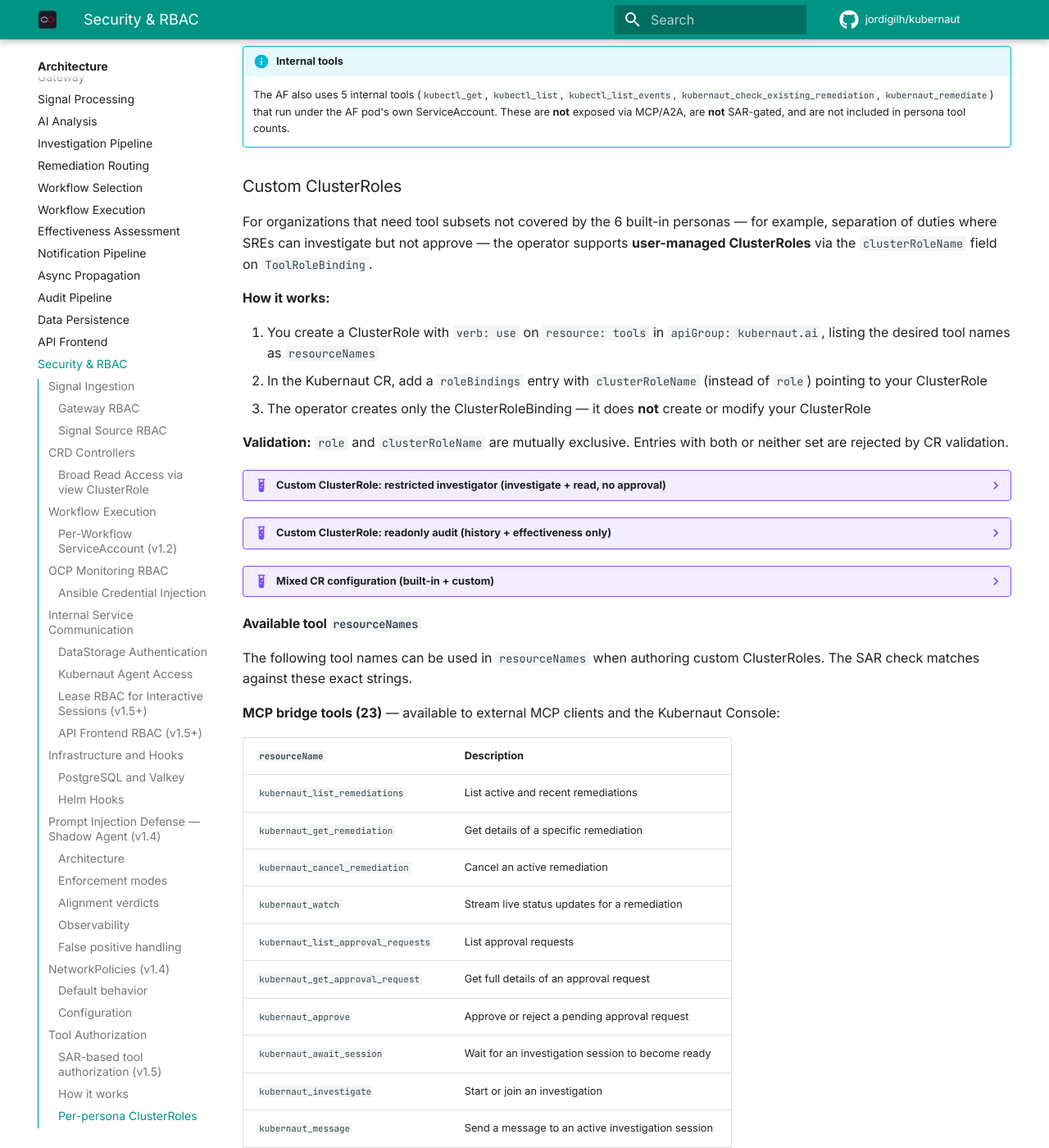
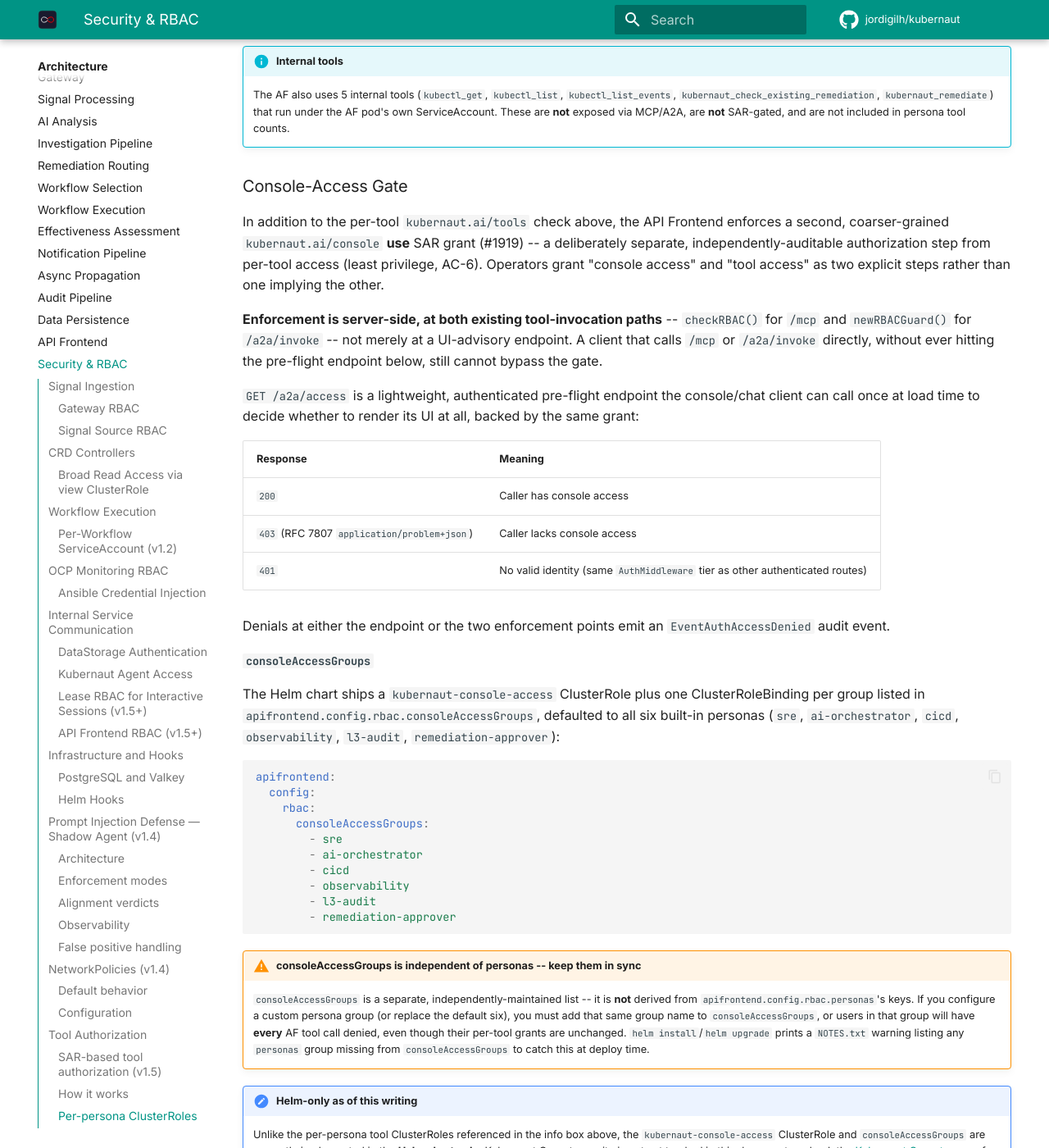
Before and after one commit to jordigilh/kubernaut-docs, an MkDocs documentation site: the page built from docs/architecture/security-rbac.md, in a window 1280 px wide and 1400 px high, scrolled down 15586 px. Shown: the whole window at 82% size. Built offline with MkDocs 1.6.1 and Material for MkDocs 9.7.7, drawn with Linux system fonts in a browser that asks for light colours; comment, search, counter and statistics services are not loaded; the version menu is left out; some of the changed text lies outside the part shown.

Commit message:
docs(security-rbac): document the console-access gate (#1919)
kubernaut#1919 added a coarse-grained kubernaut.ai/console SAR grant,
enforced server-side at both AF tool-invocation paths (checkRBAC() for
/mcp, newRBACGuard() for /a2a/invoke) in addition to the pre-existing
per-tool kubernaut.ai/tools check, plus a GET /a2a/access pre-flight
endpoint for UI gating. Documents why it's a separate grant (AC-6 least
privilege), how enforcement is bypass-proof by design (the two production
tool-invocation paths check it directly, not just the pre-flight
endpoint), the consoleAccessGroups Helm value and its independence from
personas (with the resulting operator upgrade-safety gap this implies --
kubernaut#1943), and that this is currently Helm-chart-only pending
Kubernaut Operator parity.

Co-authored-by: Cursor <cursoragent@cursor.com>

````diff
--- a/docs/architecture/security-rbac.md
+++ b/docs/architecture/security-rbac.md
@@ -405,6 +405,45 @@ The Helm chart ships 6 per-persona ClusterRoles via a data-driven template (`api
 !!! info "Internal tools"
     The AF also uses 5 internal tools (`kubectl_get`, `kubectl_list`, `kubectl_list_events`, `kubernaut_check_existing_remediation`, `kubernaut_remediate`) that run under the AF pod's own ServiceAccount. These are **not** exposed via MCP/A2A, are **not** SAR-gated, and are not included in persona tool counts.
 
+### Console-Access Gate {: #console-access-gate }
+
+In addition to the per-tool `kubernaut.ai/tools` check above, the API Frontend enforces a second, coarser-grained `kubernaut.ai/console` **use** SAR grant (#1919) -- a deliberately separate, independently-auditable authorization step from per-tool access (least privilege, AC-6). Operators grant "console access" and "tool access" as two explicit steps rather than one implying the other.
+
+**Enforcement is server-side, at both existing tool-invocation paths** -- `checkRBAC()` for `/mcp` and `newRBACGuard()` for `/a2a/invoke` -- not merely at a UI-advisory endpoint. A client that calls `/mcp` or `/a2a/invoke` directly, without ever hitting the pre-flight endpoint below, still cannot bypass the gate.
+
+`GET /a2a/access` is a lightweight, authenticated pre-flight endpoint the console/chat client can call once at load time to decide whether to render its UI at all, backed by the same grant:
+
+| Response | Meaning |
+|---|---|
+| `200` | Caller has console access |
+| `403` (RFC 7807 `application/problem+json`) | Caller lacks console access |
+| `401` | No valid identity (same `AuthMiddleware` tier as other authenticated routes) |
+
+Denials at either the endpoint or the two enforcement points emit an `EventAuthAccessDenied` audit event.
+
+#### `consoleAccessGroups`
+
+The Helm chart ships a `kubernaut-console-access` ClusterRole plus one ClusterRoleBinding per group listed in `apifrontend.config.rbac.consoleAccessGroups`, defaulted to all six built-in personas (`sre`, `ai-orchestrator`, `cicd`, `observability`, `l3-audit`, `remediation-approver`):
+
+```yaml
+apifrontend:
+  config:
+    rbac:
+      consoleAccessGroups:
+        - sre
+        - ai-orchestrator
+        - cicd
+        - observability
+        - l3-audit
+        - remediation-approver
+```
+
+!!! warning "consoleAccessGroups is independent of personas -- keep them in sync"
+    `consoleAccessGroups` is a separate, independently-maintained list -- it is **not** derived from `apifrontend.config.rbac.personas`'s keys. If you configure a custom persona group (or replace the default six), you must add that same group name to `consoleAccessGroups`, or users in that group will have **every** AF tool call denied, even though their per-tool grants are unchanged. `helm install`/`helm upgrade` prints a `NOTES.txt` warning listing any `personas` group missing from `consoleAccessGroups` to catch this at deploy time.
+
+!!! note "Helm-only as of this writing"
+    Unlike the per-persona tool ClusterRoles referenced in the info box above, the `kubernaut-console-access` ClusterRole and `consoleAccessGroups` are currently implemented in the **Helm chart only**. Kubernaut Operator parity is not yet tracked in this document -- check the [Kubernaut Operator repo](https://github.com/jordigilh/kubernaut-operator) for current status before relying on it there.
+
 ### Custom ClusterRoles {: #custom-clusterroles }
 
 For organizations that need tool subsets not covered by the 6 built-in personas — for example, separation of duties where SREs can investigate but not approve — the operator supports **user-managed ClusterRoles** via the `clusterRoleName` field on `ToolRoleBinding`.
````
